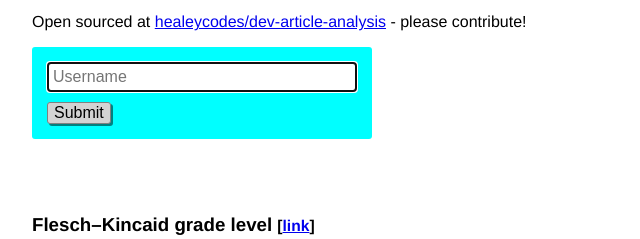
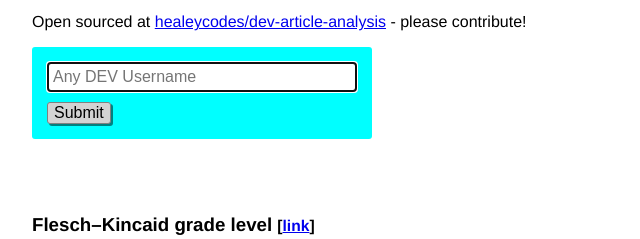
Before and after one commit to healeycodes/dev-article-analysis, a website: page views/index.html in a window 1280 px wide. Shown: the part 145-384 px from the top of the page, 0-640 px from the left. Drawn offline with Linux system fonts and the light colour scheme.

Commit message:
Change placeholder for username input

```diff
--- a/views/index.html
+++ b/views/index.html
@@ -42,7 +42,7 @@
           name="user"
           type="text"
           maxlength="100"
-          placeholder="Username"
+          placeholder="Any DEV Username"
           aria-labelledby="submit-user"
           autofocus
         />
```
